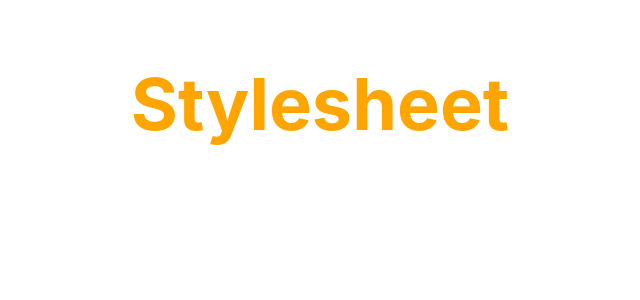
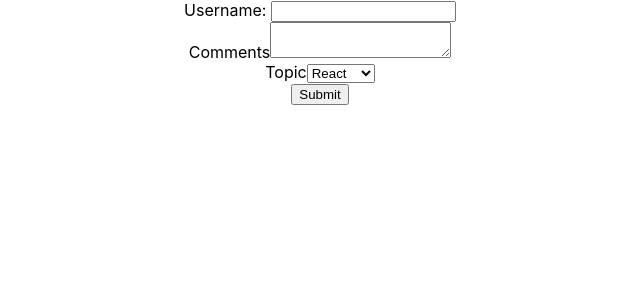
Before and after one commit to ParveenDavid2394/my-app, a React (Create React App) app: page / in a window 1280 px wide. Shown: the top 300 px of the page, without its empty margins (320-960 px from the left). Built offline with nearby package versions, Linux system fonts and the light colour scheme.

Commit message:
form handling in React

```diff
--- a/src/App.js
+++ b/src/App.js
@@ -14,6 +14,10 @@ import ParentComponent from './components/ParentComponent';
 import UserGreeting from './components/UserGreeting';
 import NameList from './components/NameList';
 import Stylesheet from './components/Stylesheet';
+import Inline from './components/Inline';
+import styles from './components/Style.module.css';
+import './components/myStyles.css';
+import Form from './components/Form';
 
 function App() {
   return (
@@ -33,7 +37,11 @@ function App() {
         {/* <ParentComponent /> */}
         {/* <UserGreeting/> */}
         {/* <NameList /> */}
-        <Stylesheet primary={ true }/>
+        {/* <Stylesheet primary={ true }/> */}
+        {/* <Inline />
+        <h1 className={styles.success}>This style is from a module </h1>
+        <h1 className='danger'>This is a style from css file</h1> */}
+        <Form />
     </div>
   );
 }
--- /dev/null
+++ b/src/components/Form.js
@@ -0,0 +1,80 @@
+// Controlled Component using Form
+/*
+    For example , input tag has value and onChange to handle any user involvement
+
+    So in react, the value is handled by the state and change is modified by the setState
+*/
+
+import React, { Component } from 'react';
+
+class Form extends Component{
+
+    constructor(props){
+        super();
+
+        this.state ={
+            username: '',
+            comments:'',
+            topic: 'react'
+        }
+    }
+
+    handleUsernameChange = event =>{
+        this.setState({
+            username: event.target.value
+        })
+
+        // console.log(event.target)
+    }
+
+    handleCommentChange = event =>{
+        this.setState({
+            comments: event.target.value
+        })
+    }
+
+    handleTopicChange = event =>{
+        this.setState({
+            topic: event.target.value
+        })
+    }
+
+    handleSubmit = event => {
+
+        event.preventDefault();
+
+        alert(` Username: ${this.state.username}
+                Comment: ${this.state.comments}
+                Topic: ${this.state.topic}
+        `)
+    }
+
+    render(){
+        const { username, comments, topic} = this.state
+        return(
+            <div>
+                <form onSubmit={ this.handleSubmit }>
+                    <div>
+                        <label> Username: </label>
+                        <input type="text" value={username} onChange={ this.handleUsernameChange }/>
+                    </div>
+                    <div>
+                        <label>Comments</label>
+                        <textarea value={comments} onChange={this.handleCommentChange}></textarea>
+                    </div>
+                    <div>
+                        <label>Topic</label>
+                        <select value={topic} onChange={this.handleTopicChange}>
+                            <option value="react">React</option>
+                            <option value="angular">Angular</option>
+                            <option value="vue">Vue</option>
+                        </select>
+                    </div>
+                    <button type="submit">Submit</button>
+                </form>
+            </div>
+        )
+    }
+}
+
+export default Form;
```
